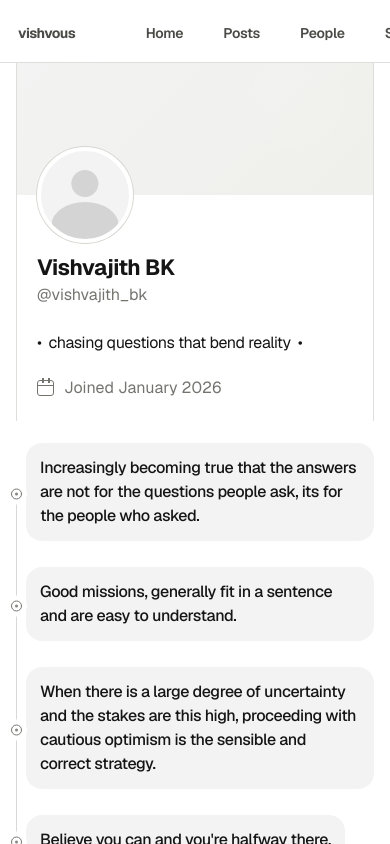
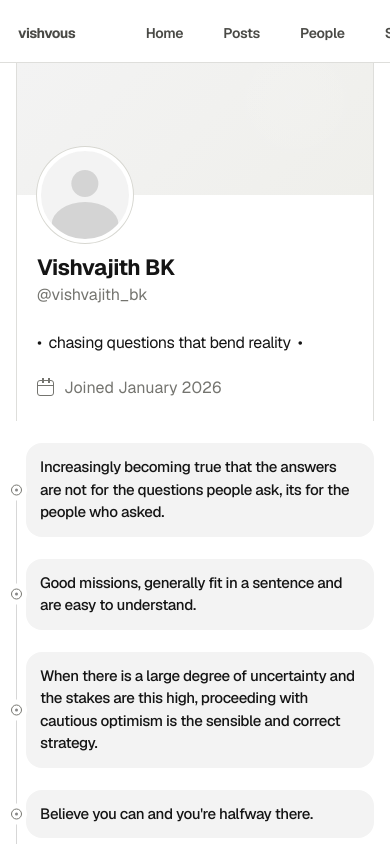
Before and after one commit to vishvajithbk/vishvous-portfolio-site, a Next.js app: page /posts in a window 390 px wide. Shown: the top 844 px of the page. Built offline with nearby package versions, Linux system fonts and the light colour scheme.

Commit message:
Restore Posts card width

```diff
--- a/app/posts/posts.module.css
+++ b/app/posts/posts.module.css
@@ -242,8 +242,6 @@
 .timelineItem {
   position: relative;
   display: block;
-  width: fit-content;
-  max-width: calc(100% - var(--space-8));
   margin-left: var(--space-8);
   animation: thought-enter var(--duration-enter) var(--ease-emphasized) both;
 }
@@ -296,9 +294,6 @@
 
 .card {
   position: relative;
-  display: inline-block;
-  width: fit-content;
-  max-width: 100%;
   overflow: hidden;
   padding: 14px var(--space-4);
   border: 0;
@@ -310,7 +305,7 @@
 .thought {
   max-width: 650px;
   margin: 0;
-  font-size: var(--font-size-content);
+  font-size: var(--font-size-content-compact);
   font-weight: var(--font-weight-regular);
   letter-spacing: var(--tracking-content);
   line-height: var(--line-height-content);
@@ -373,7 +368,6 @@
   }
 
   .timelineItem {
-    max-width: calc(100% - 10px);
     margin-left: 10px;
   }
 
@@ -393,7 +387,7 @@
   }
 
   .thought {
-    font-size: var(--font-size-content-compact);
+    font-size: 15px;
   }
 }
 
```
